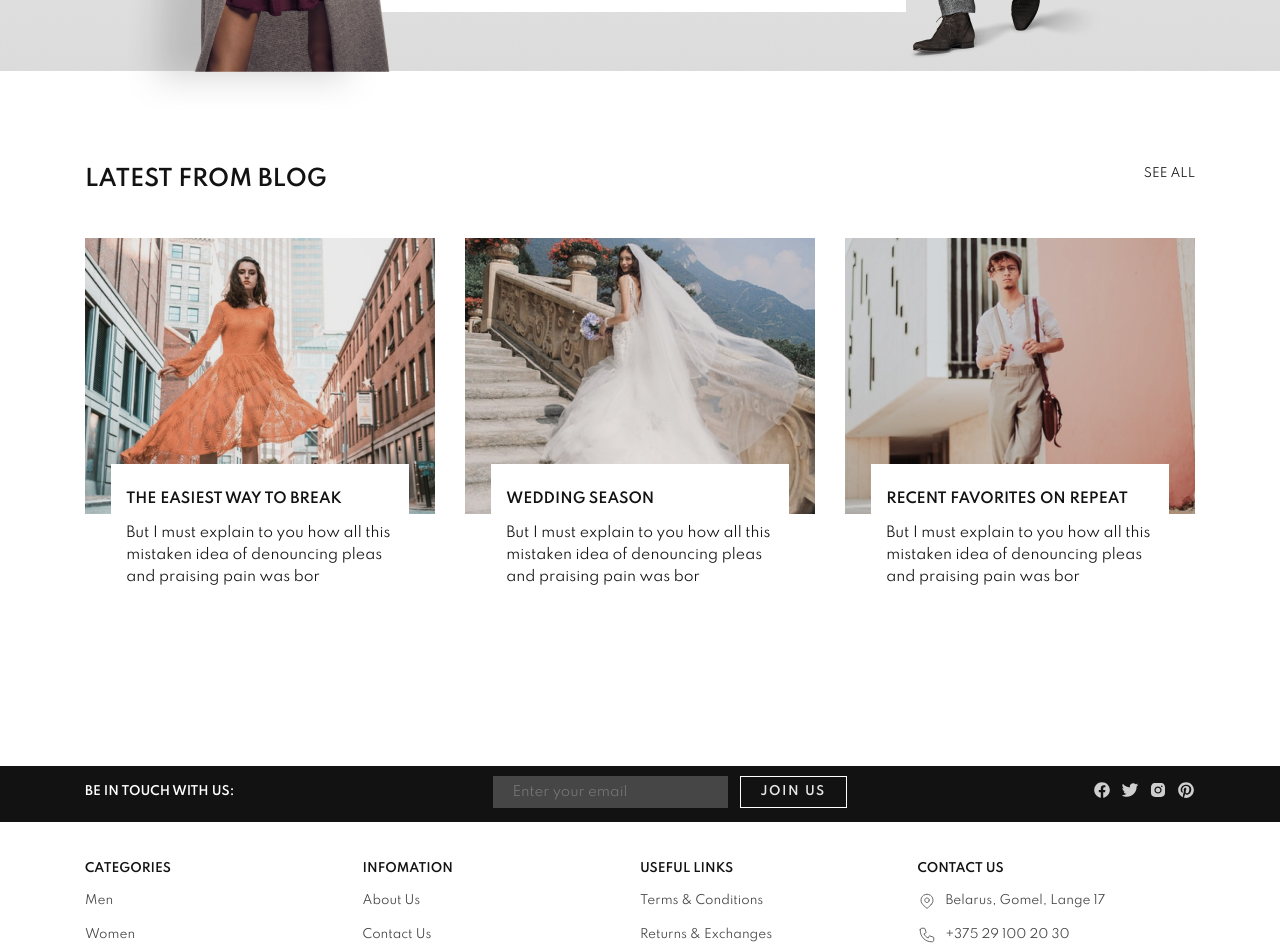
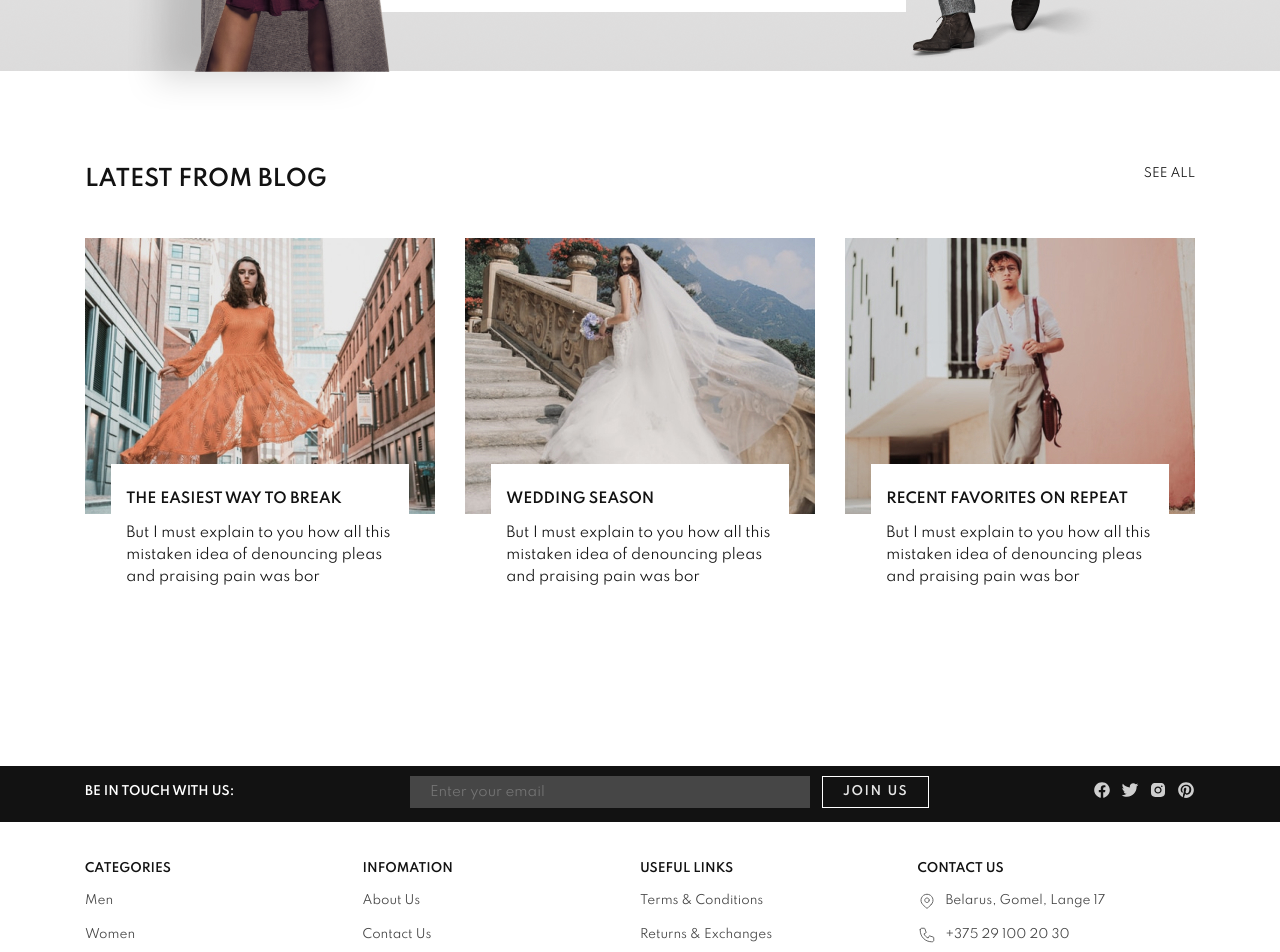
Before and after one commit to Xaky0105/training-shop, a React (Create React App) app: page / in a window 1280 px wide. Shown: the part 3139-4091 px from the top of the page. Built offline with nearby package versions, Linux system fonts and the light colour scheme.

Commit message:
correct adapt footer

```diff
--- a/src/components/footer/footer.scss
+++ b/src/components/footer/footer.scss
@@ -8,7 +8,7 @@
       justify-content: space-between;
       align-items: center;
 
-      @media (max-width: 650px) {
+      @media (max-width: 820px) {
         flex-direction: column;
         padding: 10px;
       }
@@ -35,6 +35,7 @@
               padding: 5px 20px;
               margin: 0 12px;
               transition: 0.2s linear;
+              width: 400px;
               @media (max-width: 450px) {
                 margin-bottom: 10px;
               }
```
